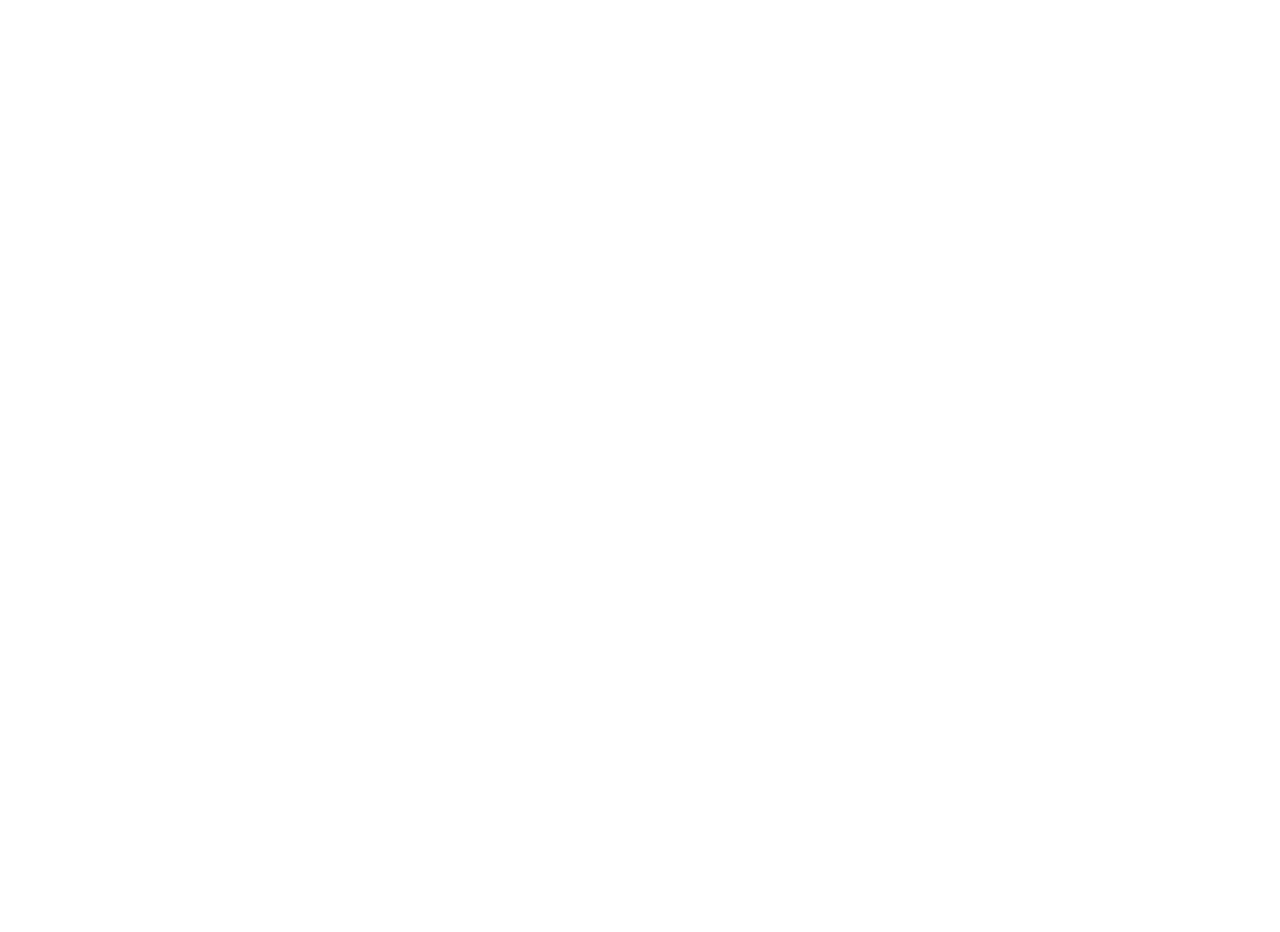
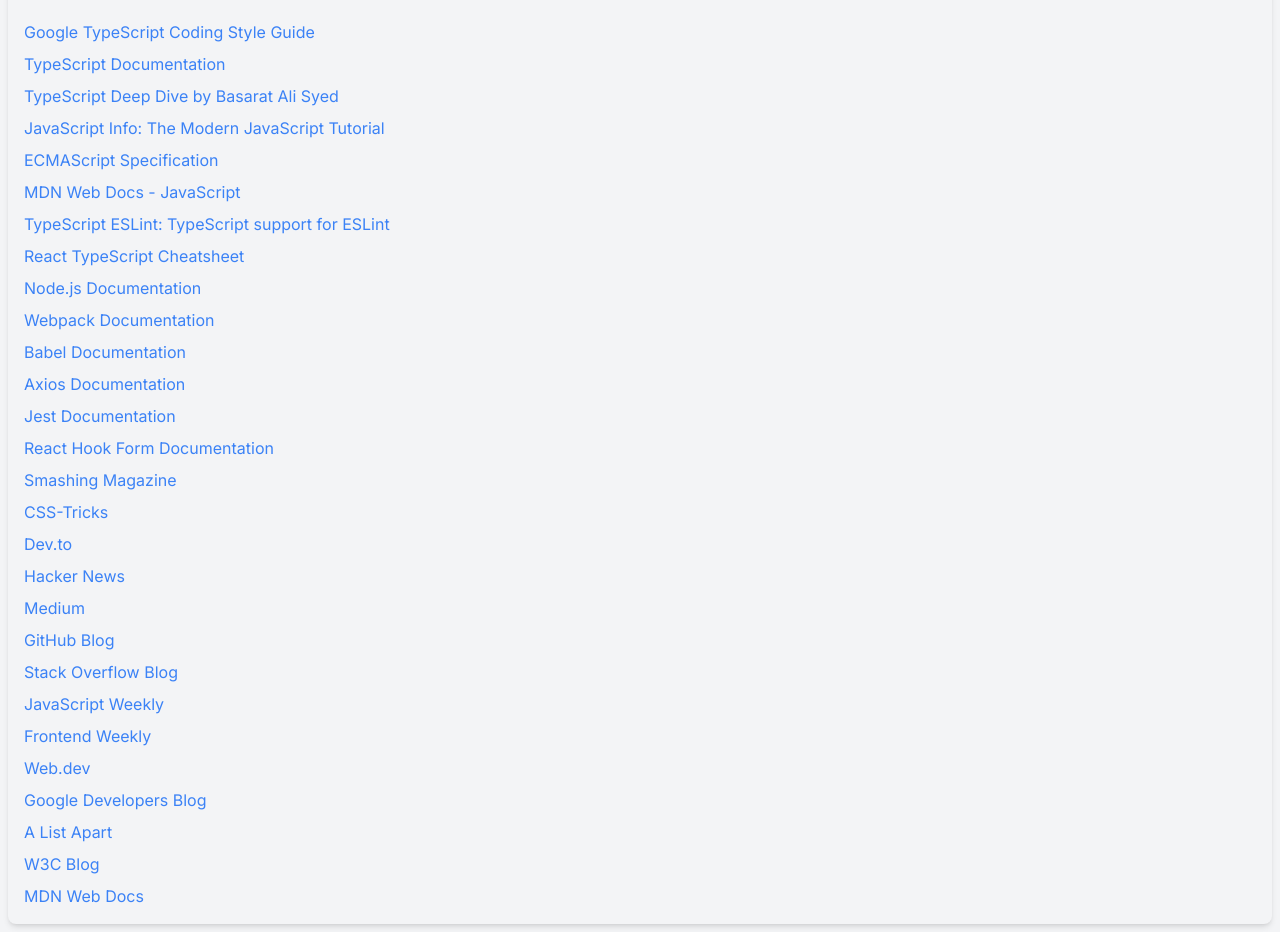
Before and after one commit to chelladurai-1997/interesting-stories, a Next.js app: page /learning/problems in a window 1280 px wide. Shown: the part 1344-2276 px from the top of the page. Before the commit the page ends 1312 px from the top, so only its background shows below. Built offline with nearby package versions, Linux system fonts and the light colour scheme.

Commit message:
Interview prep component go to dropdown added

```diff
--- /dev/null
+++ b/app/components/organism/UsefulLinks/UsefulLinks.tsx
@@ -0,0 +1,149 @@
+// components/UsefulLinks.tsx
+import Link from "next/link";
+
+// Define the type for each link
+type UsefulLink = {
+  title: string;
+  href: string;
+};
+
+// Define the array with type annotations
+const usefulLinks: UsefulLink[] = [
+  {
+    title: "Google TypeScript Coding Style Guide",
+    href: "https://google.github.io/styleguide/tsguide.html",
+  },
+  {
+    title: "TypeScript Documentation",
+    href: "https://www.typescriptlang.org/docs/",
+  },
+  {
+    title: "TypeScript Deep Dive by Basarat Ali Syed",
+    href: "https://basarat.gitbook.io/typescript/",
+  },
+  {
+    title: "JavaScript Info: The Modern JavaScript Tutorial",
+    href: "https://javascript.info/",
+  },
+  {
+    title: "ECMAScript Specification",
+    href: "https://tc39.es/ecma262/",
+  },
+  {
+    title: "MDN Web Docs - JavaScript",
+    href: "https://developer.mozilla.org/en-US/docs/Web/JavaScript",
+  },
+  {
+    title: "TypeScript ESLint: TypeScript support for ESLint",
+    href: "https://typescript-eslint.io/",
+  },
+  {
+    title: "React TypeScript Cheatsheet",
+    href: "https://react-typescript-cheatsheet.netlify.app/",
+  },
+  {
+    title: "Node.js Documentation",
+    href: "https://nodejs.org/en/docs/",
+  },
+  {
+    title: "Webpack Documentation",
+    href: "https://webpack.js.org/concepts/",
+  },
+  {
+    title: "Babel Documentation",
+    href: "https://babeljs.io/docs/en/",
+  },
+  {
+    title: "Axios Documentation",
+    href: "https://axios-http.com/docs/intro",
+  },
+  {
+    title: "Jest Documentation",
+    href: "https://jestjs.io/docs/getting-started",
+  },
+  {
+    title: "React Hook Form Documentation",
+    href: "https://react-hook-form.com/",
+  },
+  // Websites to stay updated with trends
+  {
+    title: "Smashing Magazine",
+    href: "https://www.smashingmagazine.com/",
+  },
+  {
+    title: "CSS-Tricks",
+    href: "https://css-tricks.com/",
+  },
+  {
+    title: "Dev.to",
+    href: "https://dev.to/",
+  },
+  {
+    title: "Hacker News",
+    href: "https://news.ycombinator.com/",
+  },
+  {
+    title: "Medium",
+    href: "https://medium.com/",
+  },
+  {
+    title: "GitHub Blog",
+    href: "https://github.blog/",
+  },
+  {
+    title: "Stack Overflow Blog",
+    href: "https://stackoverflow.blog/",
+  },
+  {
+    title: "JavaScript Weekly",
+    href: "https://javascriptweekly.com/",
+  },
+  {
+    title: "Frontend Weekly",
+    href: "https://frontendweekly.com/",
+  },
+  {
+    title: "Web.dev",
+    href: "https://web.dev/",
+  },
+  {
+    title: "Google Developers Blog",
+    href: "https://developers.googleblog.com/",
+  },
+  {
+    title: "A List Apart",
+    href: "https://alistapart.com/",
+  },
+  {
+    title: "W3C Blog",
+    href: "https://www.w3.org/blog/",
+  },
+  {
+    title: "MDN Web Docs",
+    href: "https://developer.mozilla.org/en-US/",
+  },
+];
+
+const UsefulLinks: React.FC = () => {
+  return (
+    <div className="p-4 bg-gray-100 rounded-lg shadow-md">
+      <h2 className="text-xl font-semibold text-gray-800 mb-4">Useful Links</h2>
+      <ul className="space-y-2">
+        {usefulLinks.map((link, index) => (
+          <li key={index}>
+            <Link
+              href={link.href}
+              target="_blank"
+              rel="noopener noreferrer"
+              className="text-blue-500 hover:text-blue-700 transition-colors duration-200"
+            >
+              {link.title}
+            </Link>
+          </li>
+        ))}
+      </ul>
+    </div>
+  );
+};
+
+export default UsefulLinks;
--- a/app/learning/problems/page.tsx
+++ b/app/learning/problems/page.tsx
@@ -2,6 +2,8 @@
 import React, { useState } from "react";
 import Link from "next/link";
 import { problems } from "./data";
+import UsefulLinks from "@/app/components/organism/UsefulLinks/UsefulLinks";
+import toast from "react-hot-toast";
 
 interface Problem {
   title: string;
@@ -14,23 +16,25 @@
 
 interface ProblemCardProps {
   problem: Problem;
+  onCardClick: (title: string) => void;
 }
 
-const ProblemCard: React.FC<ProblemCardProps> = ({ problem }) => {
+const ProblemCard: React.FC<ProblemCardProps> = ({ problem, onCardClick }) => {
   // Step 2: Define the copy function
   const copyPromptToClipboard = () => {
     const promptText = `
+    Refer leetcode problems;
     Problem Title: ${problem.title}
     - Tag: ${problem.tag}
     - Difficulty Level: ${problem.difficulty}
     - Average Time Expected to Solve: ${problem.avgTime}
 
-    explain the problem first like i am 10 year old kid and provide an optimal solution code using JavaScript for the problem and explain what algorithm used and why?
+    explain the problem first like i am 10 year old kid and provide an optimal solution code using JavaScript for the problem and explain what algorithm used and why and give me the ?
   `;
 
     navigator.clipboard
       .writeText(promptText)
-      .then(() => alert("Prompt copied to clipboard!"))
+      .then(() => toast.success(`Prompt copied to clipboard!`))
       .catch((err) => console.error("Failed to copy text: ", err));
   };
 
@@ -71,19 +75,31 @@
       >
         Copy Prompt
       </button>
+
+      {/* Mark Complete Button */}
+      <button
+        onClick={() => onCardClick(problem.title)}
+        className="mt-2 ml-2 py-2 px-4 bg-green-500 text-white rounded-lg hover:bg-green-600 transition-colors duration-300"
+      >
+        Mark Complete
+      </button>
     </div>
   );
 };
 
 interface ProblemsListProps {
   problems: Problem[];
+  onCardClick: (title: string) => void;
 }
 
-const ProblemsList: React.FC<ProblemsListProps> = ({ problems }) => {
+const ProblemsList: React.FC<ProblemsListProps> = ({
+  problems,
+  onCardClick,
+}) => {
   return (
     <div className="grid grid-cols-1 gap-4 md:grid-cols-3">
-      {problems.map((problem, index) => (
-        <ProblemCard key={index} problem={problem} />
+      {problems.map((problem, index: number) => (
+        <ProblemCard key={index} problem={problem} onCardClick={onCardClick} />
       ))}
     </div>
   );
@@ -160,7 +176,7 @@
       window.scrollTo({ top: 0, behavior: "instant" });
     }
   };
-
+  const handleCardClick = (title: string) => {};
   return (
     <div className="min-h-screen bg-gray-100 p-2 mx-auto">
       <div className="min-h-screen bg-gray-100 p-2">
@@ -230,7 +246,10 @@
         </p>
 
         {/* Problems list for current page */}
-        <ProblemsList problems={paginatedProblems} />
+        <ProblemsList
+          problems={paginatedProblems}
+          onCardClick={handleCardClick}
+        />
 
         {/* Pagination controls */}
         <div className="flex flex-wrap justify-center items-center mt-6 gap-2">
@@ -266,6 +285,7 @@
           </button>
         </div>
       </div>
+      <UsefulLinks />
     </div>
   );
 };
```
